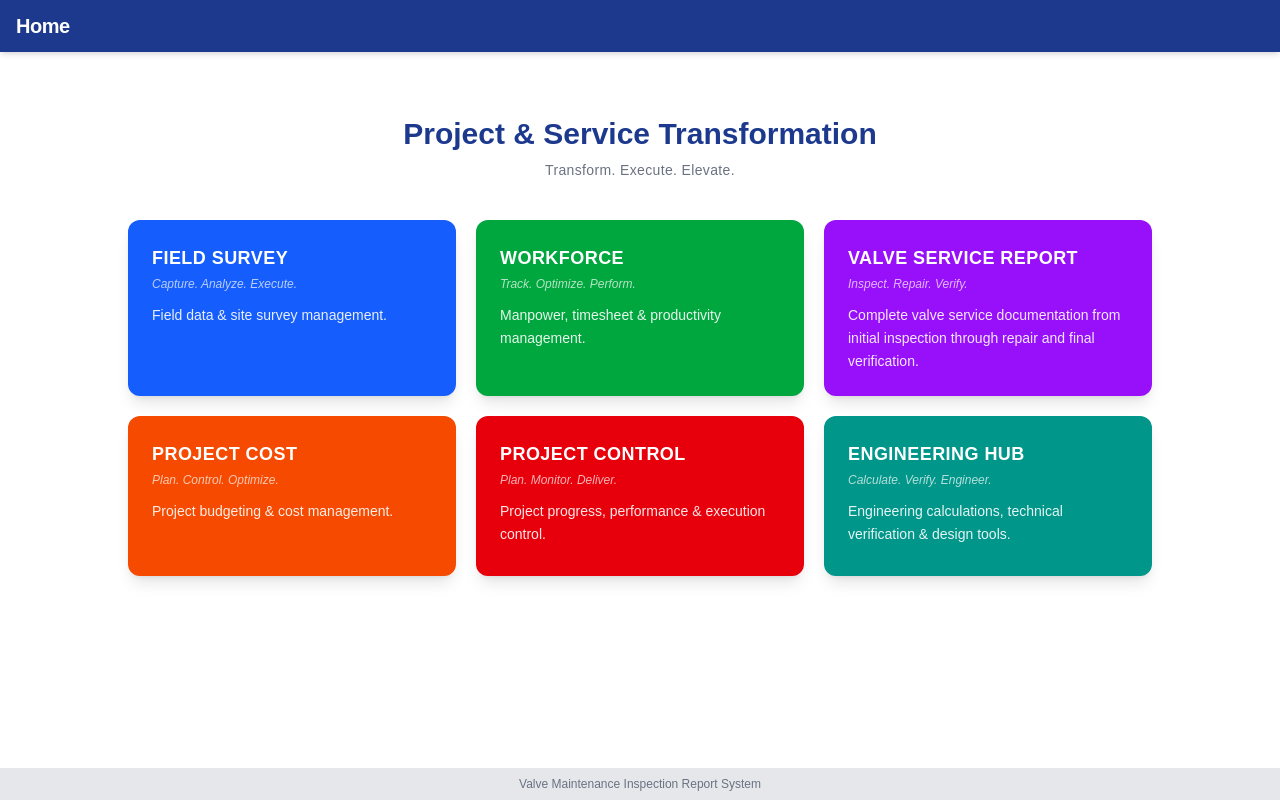
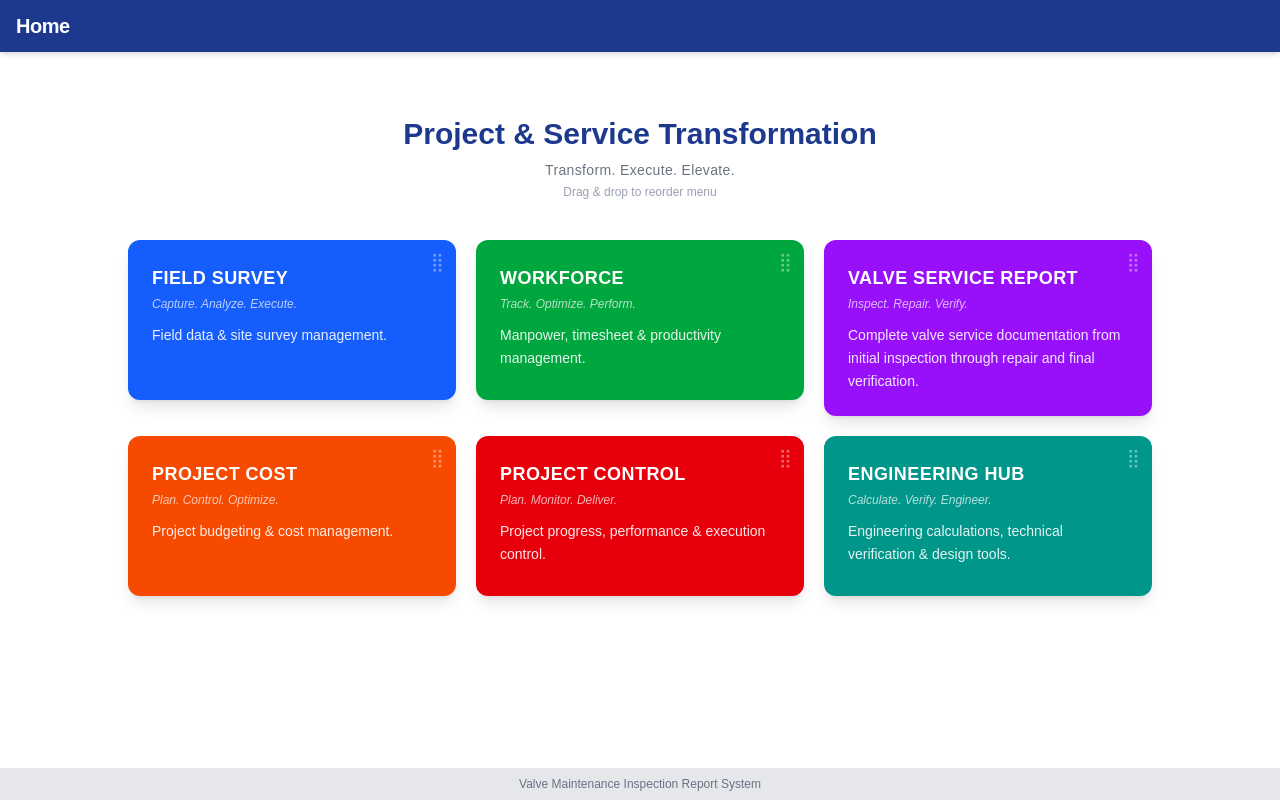
Before and after one commit to iksanfn1094/valve-report, a Next.js app: page / in a window 1280 px wide. Built offline with nearby package versions, Linux system fonts and the light colour scheme.

Commit message:
feat: Homepage menu drag and drop reordering dengan localStorage

```diff
--- /dev/null
+++ b/app/draggable-menu.tsx
@@ -0,0 +1,137 @@
+'use client'
+
+import { useState, useEffect } from 'react'
+import Link from 'next/link'
+import { DragDropContext, Droppable, Draggable, DropResult } from '@hello-pangea/dnd'
+
+type MenuItem = {
+  title: string
+  tagline: string
+  desc: string
+  href: string
+  color: string
+}
+
+const DEFAULT_MENUS: MenuItem[] = [
+  {
+    title: 'FIELD SURVEY',
+    tagline: 'Capture. Analyze. Execute.',
+    desc: 'Field data & site survey management.',
+    href: '/site-survey',
+    color: 'bg-blue-600 hover:bg-blue-700',
+  },
+  {
+    title: 'WORKFORCE',
+    tagline: 'Track. Optimize. Perform.',
+    desc: 'Manpower, timesheet & productivity management.',
+    href: '/timesheet',
+    color: 'bg-green-600 hover:bg-green-700',
+  },
+  {
+    title: 'VALVE SERVICE REPORT',
+    tagline: 'Inspect. Repair. Verify.',
+    desc: 'Complete valve service documentation from initial inspection through repair and final verification.',
+    href: '/reports',
+    color: 'bg-purple-600 hover:bg-purple-700',
+  },
+  {
+    title: 'PROJECT COST',
+    tagline: 'Plan. Control. Optimize.',
+    desc: 'Project budgeting & cost management.',
+    href: '/budgeting',
+    color: 'bg-orange-600 hover:bg-orange-700',
+  },
+  {
+    title: 'PROJECT CONTROL',
+    tagline: 'Plan. Monitor. Deliver.',
+    desc: 'Project progress, performance & execution control.',
+    href: '/project-control',
+    color: 'bg-red-600 hover:bg-red-700',
+  },
+  {
+    title: 'ENGINEERING HUB',
+    tagline: 'Calculate. Verify. Engineer.',
+    desc: 'Engineering calculations, technical verification & design tools.',
+    href: '/engineering-hub',
+    color: 'bg-teal-600 hover:bg-teal-700',
+  },
+]
+
+const STORAGE_KEY = 'menu_order'
+
+function loadOrder(): MenuItem[] {
+  if (typeof window === 'undefined') return DEFAULT_MENUS
+  try {
+    const raw = localStorage.getItem(STORAGE_KEY)
+    if (!raw) return DEFAULT_MENUS
+    const saved = JSON.parse(raw) as MenuItem[]
+    const hrefs = DEFAULT_MENUS.map((m) => m.href)
+    const valid = saved.every((m) => hrefs.includes(m.href))
+    if (valid && saved.length === DEFAULT_MENUS.length) return saved
+  } catch {}
+  return DEFAULT_MENUS
+}
+
+export default function DraggableMenuGrid() {
+  const [menus, setMenus] = useState<MenuItem[]>(DEFAULT_MENUS)
+  const [mounted, setMounted] = useState(false)
+
+  useEffect(() => {
+    setMenus(loadOrder())
+    setMounted(true)
+  }, [])
+
+  function onDragEnd(result: DropResult) {
+    if (!result.destination) return
+    const from = result.source.index
+    const to = result.destination.index
+    if (from === to) return
+    const next = [...menus]
+    const [moved] = next.splice(from, 1)
+    next.splice(to, 0, moved)
+    setMenus(next)
+    try {
+      localStorage.setItem(STORAGE_KEY, JSON.stringify(next))
+    } catch {}
+  }
+
+  return (
+    <DragDropContext onDragEnd={onDragEnd}>
+      <Droppable droppableId="menu-grid" direction="horizontal">
+        {(provided) => (
+          <div
+            ref={provided.innerRef}
+            {...provided.droppableProps}
+            className="grid grid-cols-1 sm:grid-cols-2 lg:grid-cols-3 gap-5 max-w-5xl mx-auto"
+          >
+            {menus.map((m, i) => (
+              <Draggable key={m.href} draggableId={m.href} index={i}>
+                {(prov, snap) => (
+                  <div
+                    ref={prov.innerRef}
+                    {...prov.draggableProps}
+                    style={prov.draggableProps.style}
+                  >
+                    <div
+                      {...prov.dragHandleProps}
+                      className={`${m.color} text-white rounded-xl p-6 shadow-lg transition ${
+                        snap.isDragging ? 'scale-105 shadow-2xl z-50 rotate-1' : 'hover:scale-105'
+                      } flex flex-col min-h-[160px] cursor-grab active:cursor-grabbing relative`}
+                    >
+                      <div className="absolute top-2 right-3 opacity-40 text-lg select-none">⣿</div>
+                      <h2 className="text-lg font-bold tracking-wide">{m.title}</h2>
+                      <p className="text-xs text-white/70 mt-1 italic">{m.tagline}</p>
+                      <p className="text-sm mt-3 text-white/90 leading-relaxed flex-1">{m.desc}</p>
+                      <Link href={m.href} className="absolute inset-0 z-10" tabIndex={-1} />
+                    </div>
+                  </div>
+                )}
+              </Draggable>
+            ))}
+            {provided.placeholder}
+          </div>
+        )}
+      </Droppable>
+    </DragDropContext>
+  )
+}
--- a/app/page.tsx
+++ b/app/page.tsx
@@ -1,49 +1,4 @@
-import Link from "next/link";
-
-const menus = [
-  {
-    title: "FIELD SURVEY",
-    tagline: "Capture. Analyze. Execute.",
-    desc: "Field data & site survey management.",
-    href: "/site-survey",
-    color: "bg-blue-600 hover:bg-blue-700",
-  },
-  {
-    title: "WORKFORCE",
-    tagline: "Track. Optimize. Perform.",
-    desc: "Manpower, timesheet & productivity management.",
-    href: "/timesheet",
-    color: "bg-green-600 hover:bg-green-700",
-  },
-  {
-    title: "VALVE SERVICE REPORT",
-    tagline: "Inspect. Repair. Verify.",
-    desc: "Complete valve service documentation from initial inspection through repair and final verification.",
-    href: "/reports",
-    color: "bg-purple-600 hover:bg-purple-700",
-  },
-  {
-    title: "PROJECT COST",
-    tagline: "Plan. Control. Optimize.",
-    desc: "Project budgeting & cost management.",
-    href: "/budgeting",
-    color: "bg-orange-600 hover:bg-orange-700",
-  },
-  {
-    title: "PROJECT CONTROL",
-    tagline: "Plan. Monitor. Deliver.",
-    desc: "Project progress, performance & execution control.",
-    href: "/project-control",
-    color: "bg-red-600 hover:bg-red-700",
-  },
-  {
-    title: "ENGINEERING HUB",
-    tagline: "Calculate. Verify. Engineer.",
-    desc: "Engineering calculations, technical verification & design tools.",
-    href: "/engineering-hub",
-    color: "bg-teal-600 hover:bg-teal-700",
-  },
-];
+import DraggableMenuGrid from "./draggable-menu";
 
 export default function Home() {
   return (
@@ -51,20 +6,9 @@ export default function Home() {
       <div className="text-center">
         <h1 className="text-3xl font-bold text-blue-900">Project &amp; Service Transformation</h1>
         <p className="text-gray-500 mt-2 text-sm tracking-wide">Transform. Execute. Elevate.</p>
+        <p className="text-gray-400 mt-1 text-xs">Drag &amp; drop to reorder menu</p>
       </div>
-      <div className="grid grid-cols-1 sm:grid-cols-2 lg:grid-cols-3 gap-5 max-w-5xl mx-auto">
-        {menus.map((m) => (
-          <Link
-            key={m.title}
-            href={m.href}
-            className={`${m.color} text-white rounded-xl p-6 shadow-lg transition hover:scale-105 flex flex-col min-h-[160px]`}
-          >
-            <h2 className="text-lg font-bold tracking-wide">{m.title}</h2>
-            <p className="text-xs text-white/70 mt-1 italic">{m.tagline}</p>
-            <p className="text-sm mt-3 text-white/90 leading-relaxed flex-1">{m.desc}</p>
-          </Link>
-        ))}
-      </div>
+      <DraggableMenuGrid />
     </div>
   );
 }
--- a/package.json
+++ b/package.json
@@ -9,6 +9,7 @@
     "lint": "eslint"
   },
   "dependencies": {
+    "@hello-pangea/dnd": "^18.0.1",
     "@supabase/ssr": "^0.12.4",
     "@supabase/supabase-js": "^2.112.3",
     "jspdf": "^4.2.1",
```
Also changed, not shown: 1 other file (tests, documents, lock files or other folders).
